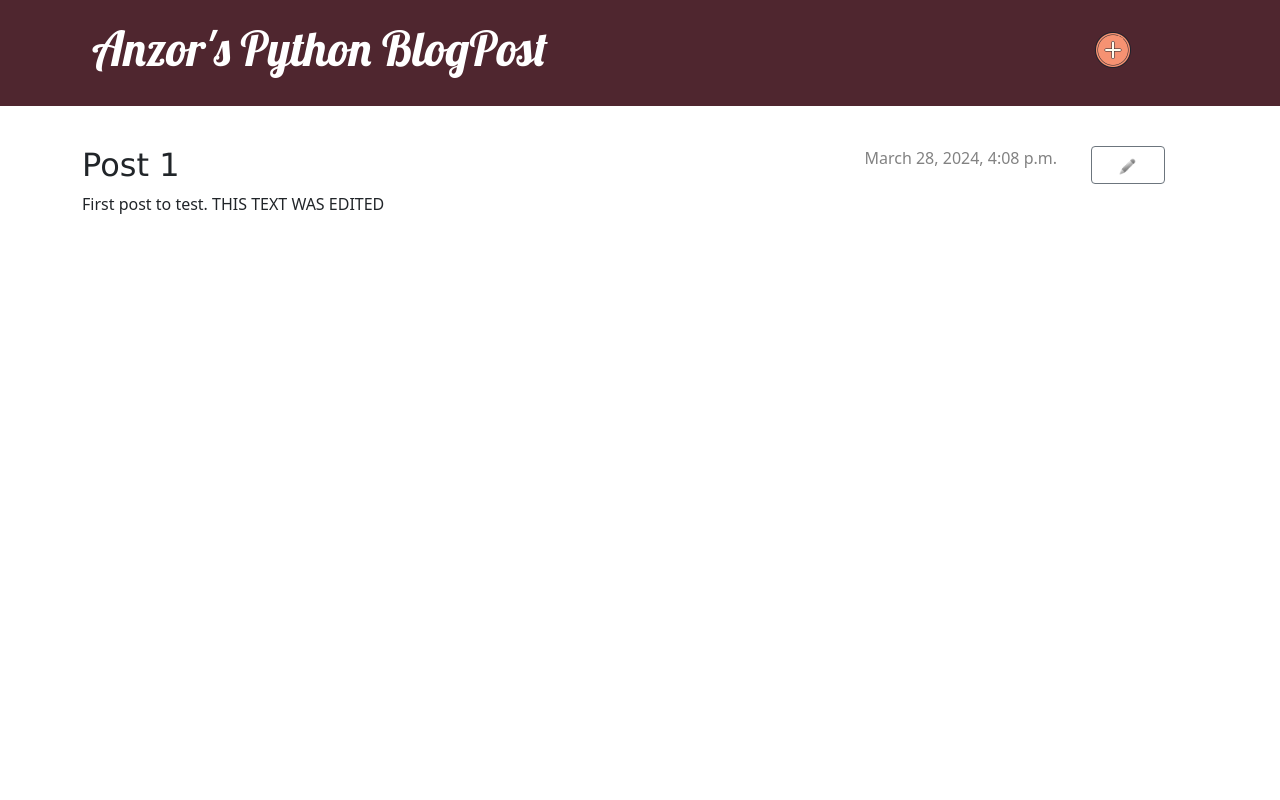
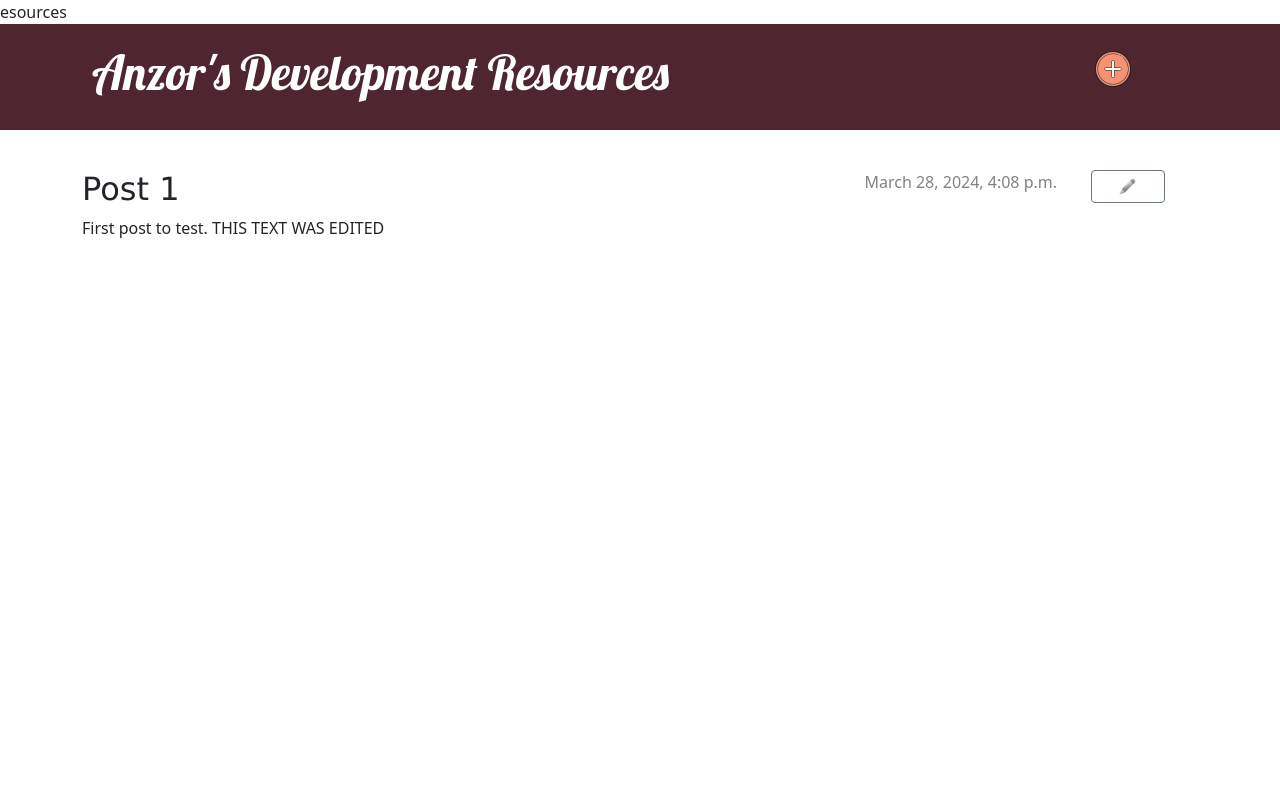
Before and after one commit to Pazzword/Django-Blog-Post, a Django app: page /post/1/ in a window 1280 px wide. Run offline with Django 3.2, Linux system fonts and the light colour scheme; data comes from the database, SQL or seed files in the repository.

Commit message:
Update base.html

```diff
--- a/blog/templates/blog/base.html
+++ b/blog/templates/blog/base.html
@@ -1,4 +1,4 @@
-{% load static %}
+esources{% load static %}
 <!DOCTYPE html>
 <html>
     <head>
@@ -14,7 +14,7 @@
                 <img src="{% static 'icons/icons8-add-100.png' %}" alt="Add Icon" style="width: 50%;">
 
             </a>
-              <h1><a href="/">Anzor's Python BlogPost</a></h1>
+              <h1><a href="/">Anzor's Development Resources</a></h1>
           </div>
         </header>
         <main class="container">
```
